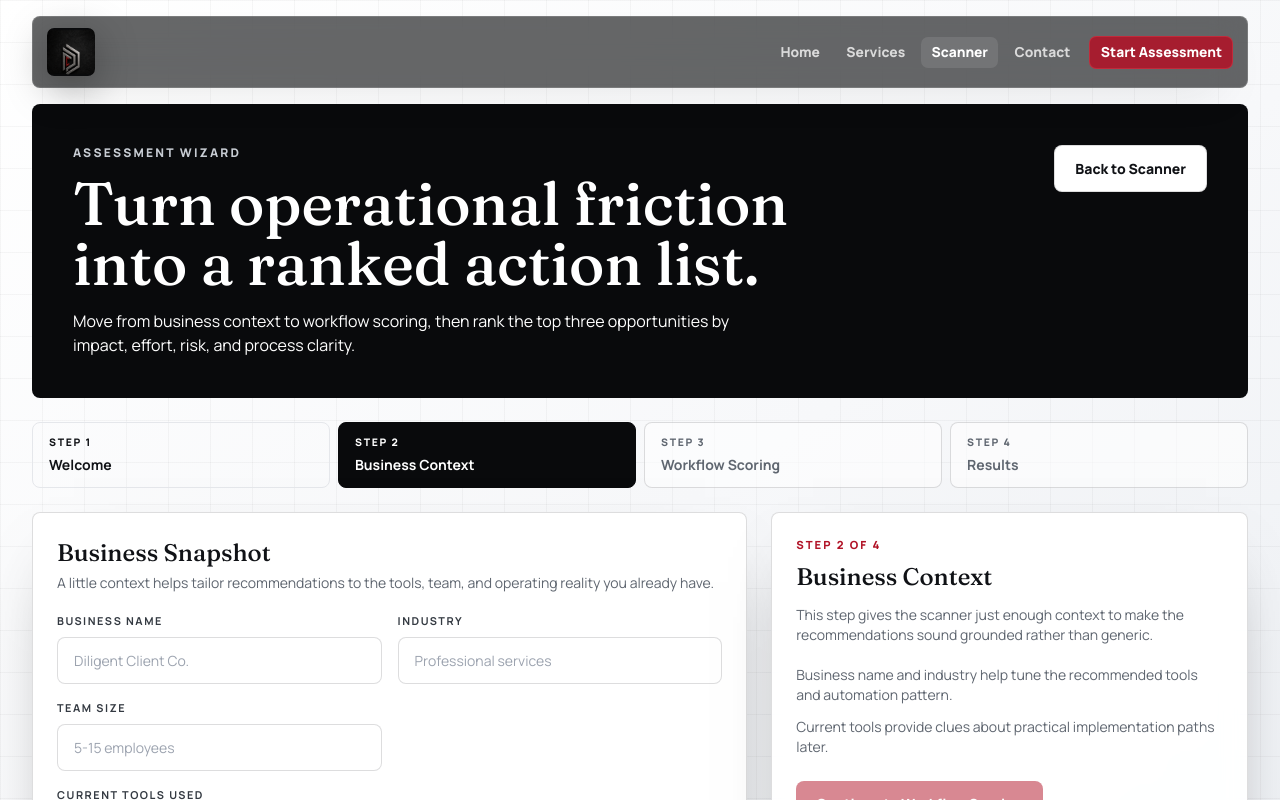
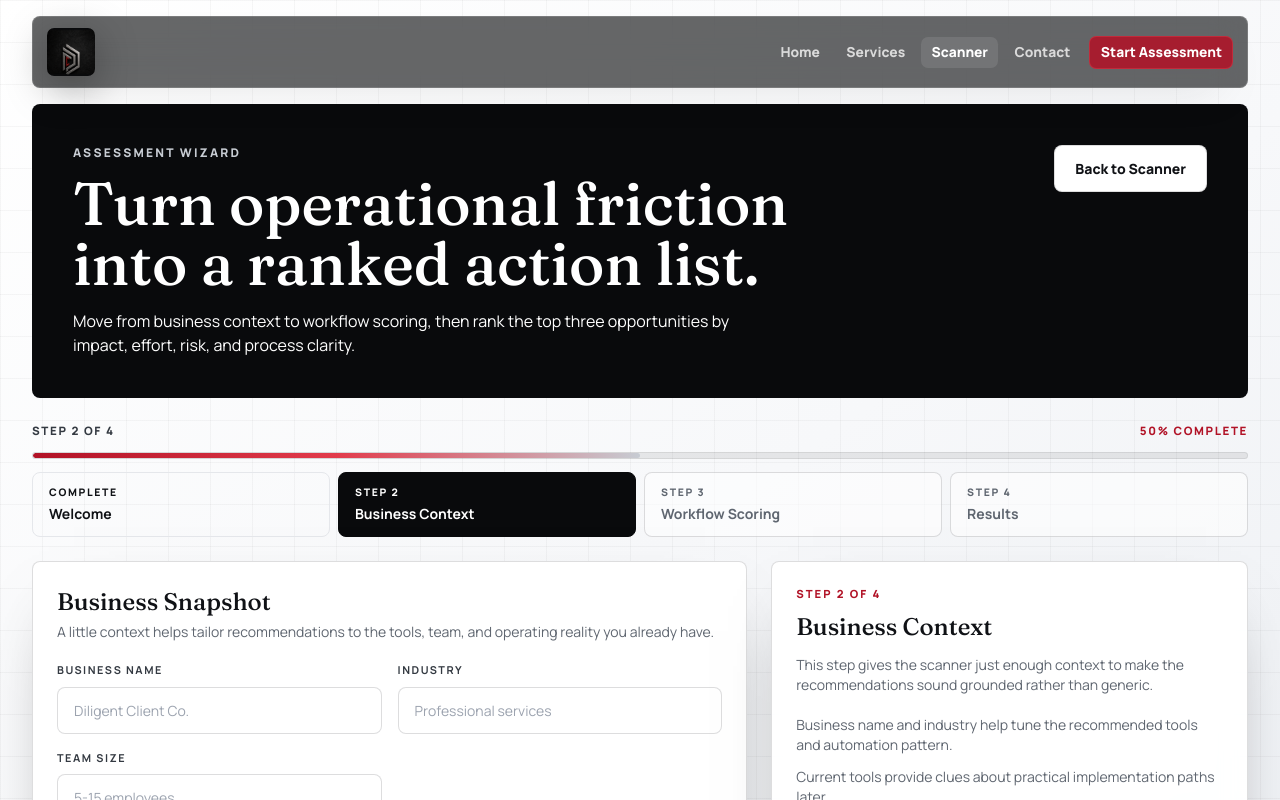
Before and after one commit to dez727/diligent-designs-consulting-site, a Next.js app in the folder client-automation-opportunity-scanner/: page /scanner/assessment in a window 1280 px wide. Shown: the top 800 px of the page. Built offline with nearby package versions, Linux system fonts and the light colour scheme.

Commit message:
Improve scanner progress and removal UX

```diff
--- a/client-automation-opportunity-scanner/app/globals.css
+++ b/client-automation-opportunity-scanner/app/globals.css
@@ -343,6 +343,26 @@ h6 {
   color: var(--ink);
 }
 
+.button-danger {
+  display: inline-flex;
+  align-items: center;
+  justify-content: center;
+  border-radius: 0.5rem;
+  border: 1px solid rgba(177, 18, 38, 0.34);
+  background: var(--brand);
+  padding: 0.75rem 1.15rem;
+  color: #fff;
+  font-size: 0.875rem;
+  font-weight: 850;
+  transition: transform 0.2s ease, background 0.2s ease, border-color 0.2s ease;
+}
+
+.button-danger:hover {
+  border-color: rgba(122, 14, 26, 0.72);
+  background: #7a0e1a;
+  transform: translateY(-1px);
+}
+
 .rise-in {
   animation: rise-in 0.45s ease-out;
 }
@@ -358,6 +378,79 @@ h6 {
 .rule-panel {
   background-image: linear-gradient(90deg, rgba(255, 255, 255, 0.07) 1px, transparent 1px);
   background-size: 18px 18px;
+}
+
+.scanner-stepper {
+  display: grid;
+  gap: 0.8rem;
+}
+
+.scanner-progress-summary {
+  display: flex;
+  align-items: center;
+  justify-content: space-between;
+  gap: 1rem;
+  color: var(--blueprint);
+  font-size: 0.72rem;
+  font-weight: 850;
+  letter-spacing: 0.14em;
+  text-transform: uppercase;
+}
+
+.scanner-progress-summary strong {
+  color: var(--brand);
+}
+
+.scanner-progress-track {
+  overflow: hidden;
+  height: 0.42rem;
+  border-radius: 999px;
+  border: 1px solid rgba(16, 18, 22, 0.08);
+  background: rgba(16, 18, 22, 0.08);
+}
+
+.scanner-progress-track span {
+  display: block;
+  height: 100%;
+  border-radius: inherit;
+  background: linear-gradient(90deg, var(--brand), var(--signal-red), var(--silver));
+  transition: width 0.38s ease;
+}
+
+.remove-workflow-button {
+  color: var(--brand);
+}
+
+.workflow-remove-confirmation {
+  display: flex;
+  align-items: center;
+  justify-content: space-between;
+  gap: 1rem;
+  margin-top: 1.15rem;
+  border-radius: 0.5rem;
+  border: 1px solid rgba(177, 18, 38, 0.24);
+  background:
+    linear-gradient(135deg, rgba(177, 18, 38, 0.08), rgba(199, 204, 211, 0.16)),
+    rgba(255, 255, 255, 0.86);
+  padding: 1rem;
+}
+
+.workflow-remove-confirmation p:not(.label) {
+  margin: 0;
+  color: var(--ink-soft);
+  font-size: 0.88rem;
+  line-height: 1.55;
+}
+
+.workflow-remove-confirmation strong {
+  color: var(--ink);
+}
+
+.workflow-remove-actions {
+  display: flex;
+  flex-wrap: wrap;
+  justify-content: flex-end;
+  gap: 0.65rem;
 }
 
 .brand-loader {
@@ -2256,6 +2349,24 @@ h6 {
     margin-left: 0;
   }
 
+  .scanner-progress-summary {
+    align-items: flex-start;
+    flex-direction: column;
+    gap: 0.25rem;
+  }
+
+  .workflow-remove-confirmation,
+  .workflow-remove-actions {
+    align-items: stretch;
+    flex-direction: column;
+  }
+
+  .workflow-remove-actions .button-ghost,
+  .workflow-remove-actions .button-danger,
+  .remove-workflow-button {
+    width: 100%;
+  }
+
   .page-with-site-nav {
     padding-top: 6.25rem;
   }
--- a/client-automation-opportunity-scanner/components/assessment/StepIndicator.tsx
+++ b/client-automation-opportunity-scanner/components/assessment/StepIndicator.tsx
@@ -10,7 +10,27 @@ const steps = [
 ] as const;
 
 export function StepIndicator({ currentStep }: StepIndicatorProps) {
+  const totalSteps = steps.length;
+  const progressPercent = Math.round((currentStep / totalSteps) * 100);
+  const currentLabel = steps.find((step) => step.id === currentStep)?.label ?? "";
+
   return (
+    <div className="scanner-stepper" aria-label={`Scanner progress: step ${currentStep} of ${totalSteps}, ${currentLabel}`}>
+      <div className="scanner-progress-summary">
+        <span>Step {currentStep} of {totalSteps}</span>
+        <strong>{progressPercent}% complete</strong>
+      </div>
+      <div
+        className="scanner-progress-track"
+        role="progressbar"
+        aria-valuemin={0}
+        aria-valuemax={100}
+        aria-valuenow={progressPercent}
+        aria-label="Scanner completion progress"
+      >
+        <span style={{ width: `${progressPercent}%` }} />
+      </div>
+
       <ol className="grid gap-2 md:grid-cols-4">
         {steps.map((step) => {
           const isActive = step.id === currentStep;
@@ -26,12 +46,16 @@ export function StepIndicator({ currentStep }: StepIndicatorProps) {
                     ? "border-[var(--copper)]/40 bg-[var(--copper)]/10 text-[var(--ink)]"
                     : "border-[var(--line)] bg-white/55 text-[var(--ink-soft)]"
               }`}
+              aria-current={isActive ? "step" : undefined}
             >
-            <p className="text-[0.65rem] font-extrabold uppercase tracking-[0.16em]">Step {step.id}</p>
+              <p className="text-[0.65rem] font-extrabold uppercase tracking-[0.16em]">
+                {isComplete ? "Complete" : `Step ${step.id}`}
+              </p>
               <p className="mt-1 text-sm font-bold">{step.label}</p>
             </li>
           );
         })}
       </ol>
+    </div>
   );
 }
--- a/client-automation-opportunity-scanner/components/assessment/WorkflowPainPointCard.tsx
+++ b/client-automation-opportunity-scanner/components/assessment/WorkflowPainPointCard.tsx
@@ -1,5 +1,6 @@
 "use client";
 
+import { useState } from "react";
 import { SegmentedControl } from "@/components/assessment/SegmentedControl";
 import { workflowQuestionList } from "@/lib/assessment-options";
 import type { WorkflowPainPoint, WorkflowRatingField, WorkflowRatings } from "@/lib/types";
@@ -19,9 +20,17 @@ export function WorkflowPainPointCard({
   onRemove,
   canRemove
 }: WorkflowPainPointCardProps) {
+  const [isConfirmingRemoval, setIsConfirmingRemoval] = useState(false);
+  const workflowName = workflow.workflowName.trim() || "this workflow";
+
+  const handleConfirmRemoval = () => {
+    onRemove(workflow.id);
+    setIsConfirmingRemoval(false);
+  };
+
   return (
     <article className="card p-6">
-      <div className="flex flex-wrap items-start justify-between gap-3">
+      <div className="flex flex-wrap items-start justify-between gap-4">
         <div className="min-w-[240px] flex-1">
           <label>
             <span className="label">Workflow Pain Point</span>
@@ -34,11 +43,35 @@ export function WorkflowPainPointCard({
           </label>
         </div>
         {canRemove ? (
-          <button type="button" className="button-secondary" onClick={() => onRemove(workflow.id)}>
-            Remove
+          <button
+            type="button"
+            className="button-secondary remove-workflow-button"
+            onClick={() => setIsConfirmingRemoval(true)}
+            aria-expanded={isConfirmingRemoval}
+          >
+            Remove workflow
           </button>
         ) : null}
       </div>
+
+      {isConfirmingRemoval ? (
+        <div className="workflow-remove-confirmation" role="group" aria-label={`Confirm removal of ${workflowName}`}>
+          <div>
+            <p className="label">Confirm removal</p>
+            <p>
+              Remove <strong>{workflowName}</strong> from this scan? Your other workflow scores will stay in place.
+            </p>
+          </div>
+          <div className="workflow-remove-actions">
+            <button type="button" className="button-ghost" onClick={() => setIsConfirmingRemoval(false)}>
+              Keep workflow
+            </button>
+            <button type="button" className="button-danger" onClick={handleConfirmRemoval}>
+              Remove workflow
+            </button>
+          </div>
+        </div>
+      ) : null}
 
       <div className="mt-6 grid gap-5 xl:grid-cols-2">
         {workflowQuestionList.map((question) => (
```
Lines whose indentation alone changed are shown as unchanged.
